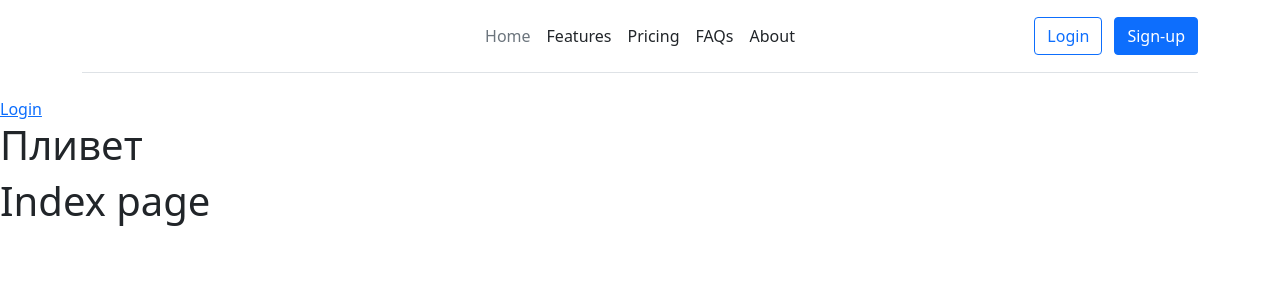
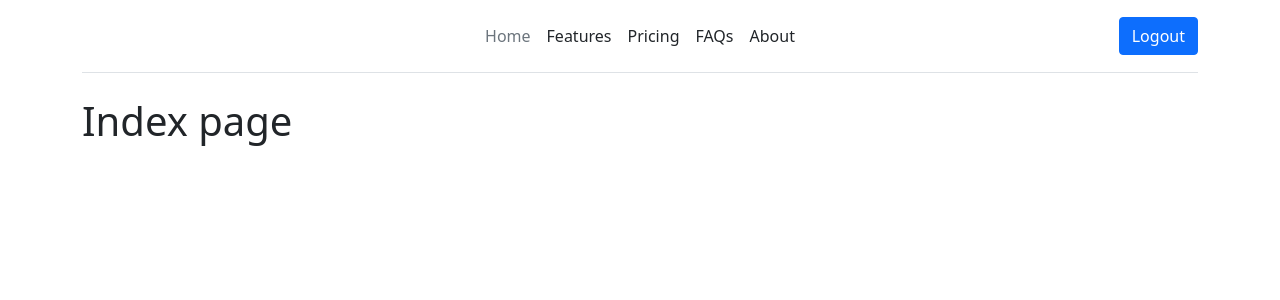
Before and after one commit to 100ballovby/login_required, a Flask app: page / in a window 1280 px wide. Shown: the top 300 px of the page. Run offline with Flask 2, Linux system fonts and the light colour scheme; a user stored in the database is signed in.

Commit message:
bootstrapping....❄️

```diff
--- a/templates/base.html
+++ b/templates/base.html
@@ -27,18 +27,19 @@
         </ul>
 
         <div class="col-md-3 text-end">
-
-
-            <button type="button" class="btn btn-outline-primary me-2">Login</button>
-            <button type="button" class="btn btn-primary">Sign-up</button>
+            {% if current_user.is_anonymous %}
+                <a href="{{ url_for('login') }}" class="btn btn-outline-primary me-2">Login</a>
+                <a href="" class="btn btn-primary">Sign-up</a>
+            {% else %}
+                <a href="{{ url_for('logout') }}" class="btn btn-primary">Logout</a>
+            {% endif %}
         </div>
     </header>
 </div>
-<a href="{{ url_for('login') }}">Login</a>
 
-<h1>Пливет</h1>
-
-{% block content %}{% endblock %}
+<div class="container">
+    {% block content %}{% endblock %}
+</div>
 
 <script src="https://cdn.jsdelivr.net/npm/bootstrap@5.0.0-beta3/dist/js/bootstrap.bundle.min.js"
         integrity="sha384-JEW9xMcG8R+pH31jmWH6WWP0WintQrMb4s7ZOdauHnUtxwoG2vI5DkLtS3qm9Ekf"
```
Also changed, not shown: templates/secret.html (added, +10 -0 lines).
